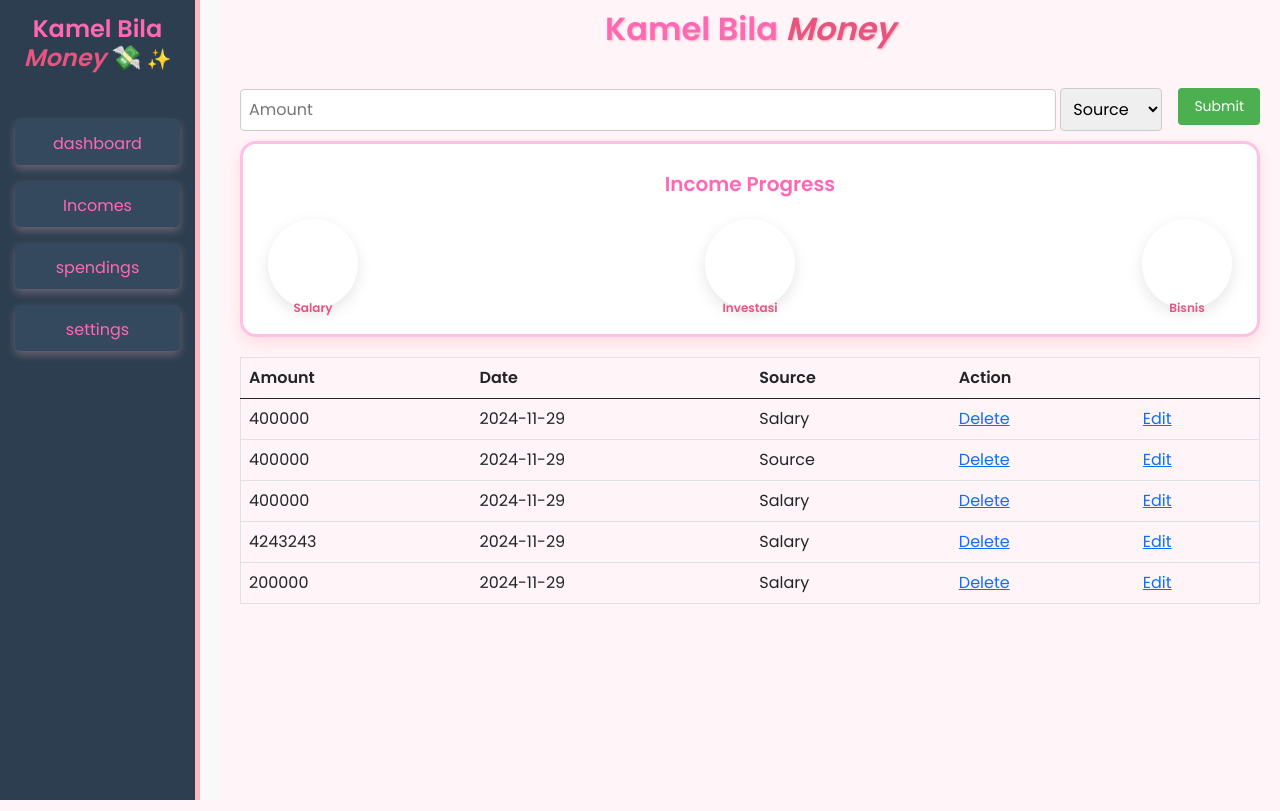
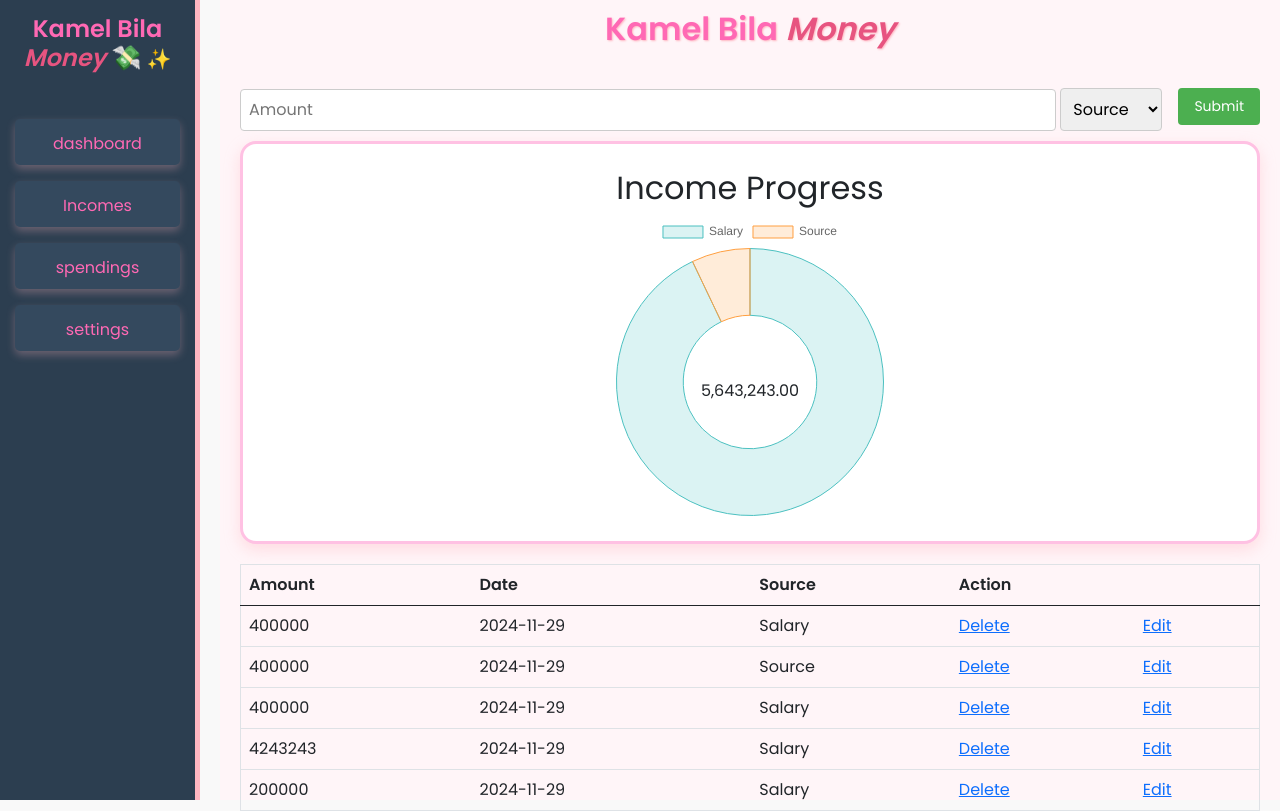
Before and after one commit to hattaalfaritzy/kamel-bila-money, a PHP site: page /income.php in a window 1280 px wide. Run offline with PHP 8.4, Linux system fonts and the light colour scheme; data comes from the database, SQL or seed files in the repository; some libraries are stand-ins or nearby versions.

Commit message:
feat: chart n fix income page

```diff
--- a/delete.php
+++ b/delete.php
@@ -8,7 +8,7 @@ if(isset($_GET['id'])){
 
     if (mysqli_query($conn, $sql)) {
         echo "<script>alert('Record deleted successfully')
-        window.location.href='index.php';</script>";
+        window.location.href='income.php';</script>";
     } else {
         echo "Error deleting record: " . mysqli_error($conn);
     }
--- a/income.php
+++ b/income.php
@@ -4,24 +4,34 @@ include('db.php');
 // Logika untuk input data
 if (isset($_POST['submit'])) {
     $amount = mysqli_real_escape_string($conn, $_POST['amount']);
-  $source =  mysqli_real_escape_string($conn, $_POST['source']);
+    $source = mysqli_real_escape_string($conn, $_POST['source']);
 
-  $sql = "INSERT INTO tabungan (amount, source, type) VALUES ('$amount', '$source', 'income')";
+    $sql = "INSERT INTO tabungan (amount, source, type) VALUES ('$amount', '$source', 'Income')";
     if (mysqli_query($conn, $sql)) {
-    echo "<script>alert('New record created successfully')
-    window.location.href='income.php';</script>";
+        echo "<script>alert('New record created successfully'); window.location.href='income.php';</script>";
     } else {
         echo "Error: " . $sql . "<br>" . mysqli_error($conn);
     }
 }
 
-// Konten Halaman Income
+// Query untuk data grafik
+$sqlChart = "SELECT source, SUM(amount) as total_amount FROM tabungan WHERE type = 'Income' GROUP BY source";
+$result = mysqli_query($conn, $sqlChart);
+
+$data = [];
+if (mysqli_num_rows($result) > 0) {
+    while ($row = mysqli_fetch_assoc($result)) {
+        $data[] = $row;
+    }
+}
+
 ob_start();
 ?>
+
 <!-- Konten khusus untuk Income -->
 <form action="income.php" method="post">
     <div>
-    <input type="text" name="amount" placeholder="Amount" />
+        <input type="text" name="amount" placeholder="Amount" required />
         <select name="source" required>
             <option value="" selected disabled>Source</option>
             <option value="Salary">Salary</option>
@@ -33,28 +43,61 @@ ob_start();
     </div>
 </form>
 
-      <!-- Income Progress Box -->
-      <div class="white-large-box incomes-progress clearfix">
-        <p>Income Progress</p>
-        <div class="circle-container">
-          <!-- Salary -->
-          <div class="round salary" data-value="0.6">
-            <strong></strong>
-            <span>Salary</span>
+<div class="white-large-box">
+    <h2>Income Progress</h2>
+    <?php if (empty($data)): ?>
+        <p>No data available</p>
+    <?php else: ?>
+      <div class="income-progress">
+      <?php
+            $totalIncome = array_sum(array_column($data, 'total_amount'));
+        ?>
+        <span><?= number_format($totalIncome, 2) ?></span>
+        <canvas id="incomeChart" width="400" height="200"></canvas>
+        <script src="https://cdn.jsdelivr.net/npm/chart.js"></script>
+        <script>
+            // Mendeklarasikan data sekali
+            const labels = <?= json_encode(array_column($data, 'source')) ?>;
+            const dataValues = <?= json_encode(array_column($data, 'total_amount')) ?>;
+
+            const ctx = document.getElementById('incomeChart').getContext('2d');
+            const incomeChart = new Chart(ctx, {
+                type: 'doughnut',
+                data: {
+                    labels: labels,
+                    datasets: [{
+                        label: 'Income Source',
+                        data: dataValues,
+                        backgroundColor: [
+                            'rgba(75, 192, 192, 0.2)',
+                            'rgba(255, 159, 64, 0.2)',
+                            'rgba(255, 205, 86, 0.2)',
+                            'rgba(201, 203, 207, 0.2)'
+                        ],
+                        borderColor: [
+                            'rgba(75, 192, 192, 1)',
+                            'rgba(255, 159, 64, 1)',
+                            'rgba(255, 205, 86, 1)',
+                            'rgba(201, 203, 207, 1)'
+                        ],
+                        borderWidth: 1
+                    }]
+                },
+                options: {
+                    responsive: true,
+                    plugins: {
+                        legend: {
+                            position: 'top'
+                        },
+                        tooltip: {
+                            enabled: true
+                        }
+                    }
+                }
+            });
+        </script>
       </div>
-
-          <!-- Investasi -->
-          <div class="round investasi" data-value="0.2">
-            <strong></strong>
-            <span>Investasi</span>
-          </div>
-
-          <!-- Bisnis -->
-          <div class="round bisnis" data-value="0.2">
-            <strong></strong>
-            <span>Bisnis</span>
-          </div>
-        </div>
+    <?php endif; ?>
 </div>
 
 <!-- Income Table -->
@@ -88,8 +131,10 @@ ob_start();
         ?>
     </tbody>
 </table>
+
 <?php
 $content = ob_get_clean();
 
 // Include Layout
 include('layout/layout.php');
+?>
--- a/layout/layout.php
+++ b/layout/layout.php
@@ -49,5 +49,6 @@
     <script src="https://cdnjs.cloudflare.com/ajax/libs/jquery-circle-progress/1.2.2/circle-progress.min.js"></script>
     <script src="https://cdn.jsdelivr.net/npm/bootstrap@5.0.2/dist/js/bootstrap.bundle.min.js" integrity="sha384-MrcW6ZMFYlzcLA8Nl+NtUVF0sA7MsXsP1UyJoMp4YLEuNSfAP+JcXn/tWtIaxVXM" crossorigin="anonymous"></script>
     <script src="script.js"></script>
+    <script src="https://cdn.jsdelivr.net/npm/chart.js"></script>
   </body>
 </html>
--- a/styles/style.css
+++ b/styles/style.css
@@ -1,6 +1,6 @@
 /* General Style */
 body {
-    font-family: 'Poppins', sans-serif;
+  font-family: "Poppins", sans-serif;
   margin: 0;
   padding: 0;
   background-color: #f9f9f9;
@@ -31,7 +31,8 @@ body {
   padding: 20px;
 }
 
-.white-small-box, .white-large-box {
+.white-small-box,
+.white-large-box {
   background: #fff;
   padding: 20px;
   border-radius: 12px;
@@ -70,7 +71,7 @@ body {
 .sidebar-header h1 {
   font-size: 24px;
   font-weight: 700;
-    font-family: 'Poppins', sans-serif;
+  font-family: "Poppins", sans-serif;
   color: #ff69b4; /* Pink cerah */
   line-height: 1.2;
 }
@@ -128,7 +129,7 @@ body {
   margin-left: 250px;
   padding: 30px;
   background-color: #fff5f8; /* Background pink lembut */
-    font-family: 'Poppins', sans-serif;
+  font-family: "Poppins", sans-serif;
   height: 100vh;
 }
 
@@ -142,7 +143,8 @@ body {
 }
 
 /* Box Style */
-.white-small-box, .white-large-box {
+.white-small-box,
+.white-large-box {
   background: #ffffff;
   padding: 20px;
   border-radius: 16px;
@@ -152,7 +154,8 @@ body {
   transition: transform 0.3s ease, box-shadow 0.3s ease;
 }
 
-.white-small-box:hover, .white-large-box:hover {
+.white-small-box:hover,
+.white-large-box:hover {
   transform: translateY(-5px);
   box-shadow: 0px 8px 20px rgba(255, 182, 193, 0.6);
 }
@@ -201,8 +204,9 @@ body {
   font-weight: 700;
   text-align: center;
   color: #ff69b4; /* Warna pink cerah */
-    text-shadow: 2px 2px 5px rgba(255, 182, 193, 0.6), 0 0 25px rgba(255, 0, 255, 0.3); /* Bayangan dan efek glow */
-    font-family: 'Poppins', sans-serif;
+  text-shadow: 2px 2px 5px rgba(255, 182, 193, 0.6),
+    0 0 25px rgba(255, 0, 255, 0.3); /* Bayangan dan efek glow */
+  font-family: "Poppins", sans-serif;
   line-height: 1.2;
 }
 
@@ -217,7 +221,8 @@ body {
 }
 
 @keyframes bounceText {
-    0%, 100% {
+  0%,
+  100% {
     transform: translateY(0);
   }
   50% {
@@ -323,7 +328,6 @@ body {
   cursor: pointer;
   transition: background-color 0.3s;
   position: relative;
-
 }
 
 .month-dashboard:hover {
@@ -334,7 +338,7 @@ body {
   font-size: 18px;
   font-weight: 600;
   color: #333;
-    font-family: 'Poppins', sans-serif;
+  font-family: "Poppins", sans-serif;
 }
 
 .triangle {
@@ -370,7 +374,7 @@ body {
   padding: 10px 20px;
   text-decoration: none;
   color: #333;
-    font-family: 'Poppins', sans-serif;
+  font-family: "Poppins", sans-serif;
   font-size: 16px;
 }
 
@@ -407,7 +411,6 @@ body {
   transition: background-color 0.3s;
   position: relative;
   position: relative;
-
 }
 
 .dropdown-content {
@@ -415,7 +418,7 @@ body {
   position: absolute;
   background-color: #f9f9f9;
   min-width: 160px;
-    box-shadow: 0px 8px 16px 0px rgba(0,0,0,0.2);
+  box-shadow: 0px 8px 16px 0px rgba(0, 0, 0, 0.2);
   padding: 12px 16px;
   z-index: 1;
 }
@@ -423,14 +426,37 @@ body {
 .dropdown:hover .dropdown-content {
   display: block;
 }
-table{
+
+.income-progress {
+  display: flex;
+  justify-content: center;
+  align-items: center;
+  width: 100% !important;
+  height: 300px !important;
+}
+
+.income-progress canvas {
+  width: 300px;
+  height: 300px;
+  display: block;
+}
+
+.income-progress span {
+  position: absolute;
+  display: flex;
+  justify-content: center;
+  align-items: center;
+  margin: 50px 0 0;
+}
+
+table {
   margin-top: 20px;
   border-collapse: collapse;
   width: 100%;
   border: 1px solid #ddd;
-    font-family: 'Poppins', sans-serif;
+  font-family: "Poppins", sans-serif;
 }
-table th{
+table th {
   padding: 8px;
   text-align: left;
   border-bottom: 1px solid #ddd;
@@ -457,7 +483,7 @@ table th {
   margin-bottom: 10px;
   font-size: 14px;
   padding: 8px 16px;
-    background-color: #4CAF50;
+  background-color: #4caf50;
   color: white;
   border: none;
   border-radius: 4px;
@@ -477,14 +503,14 @@ table th {
   box-sizing: border-box;
 }
 
-  table{
+table {
   margin-top: 20px;
   border-collapse: collapse;
   width: 100%;
   border: 1px solid #ddd;
-    font-family: 'Poppins', sans-serif;
+  font-family: "Poppins", sans-serif;
 }
-table th{
+table th {
   padding: 8px;
   text-align: left;
   border-bottom: 1px solid #ddd;
```
Lines whose indentation alone changed are shown as unchanged.
